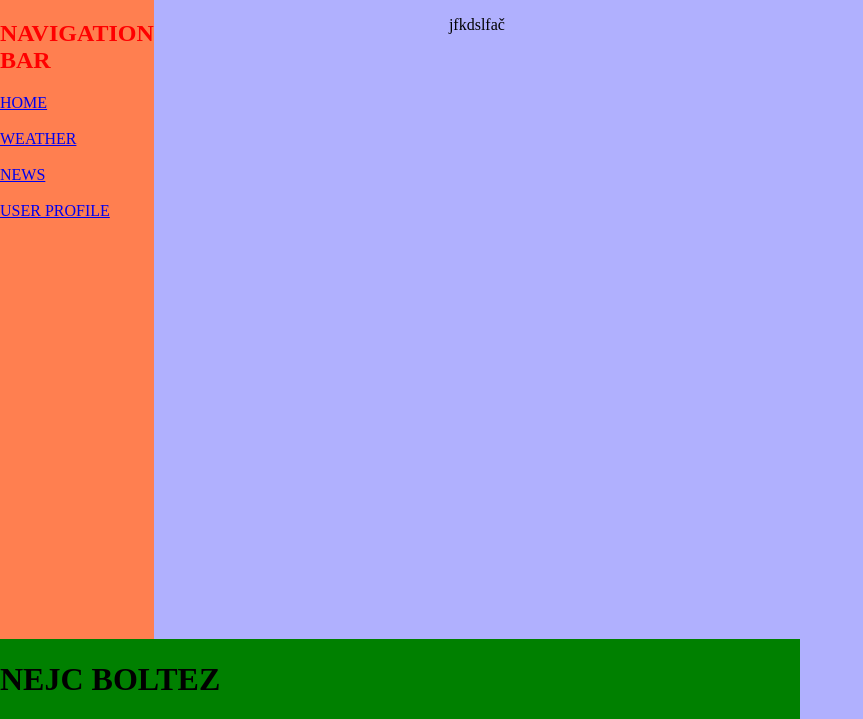
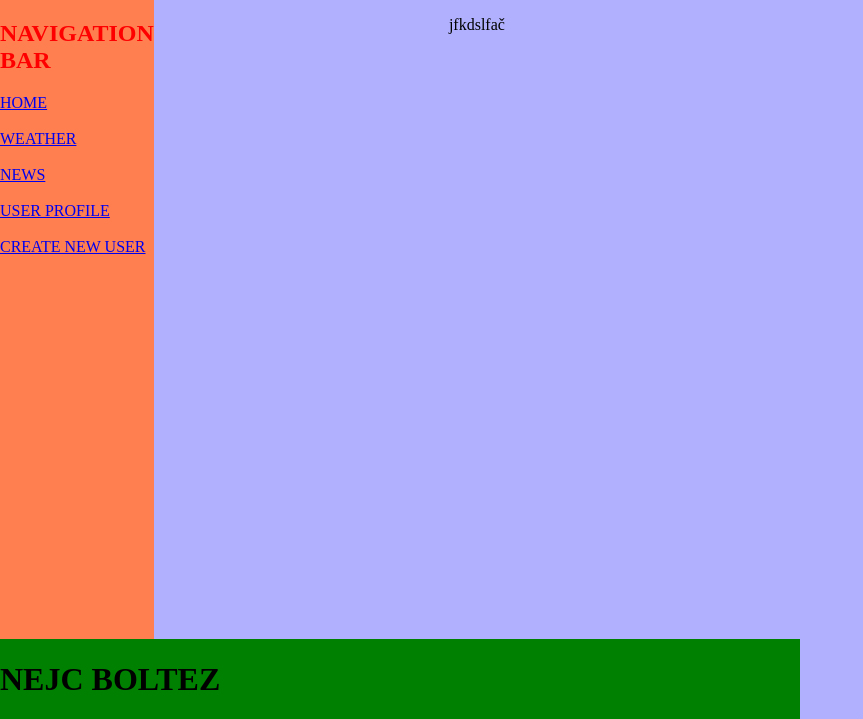
Before and after one commit to NejcBoltez/smart-mirror-server, a Django app: page / in a window 1280 px wide. Shown: the part 81-800 px from the top of the page, without its empty margins (0-863 px from the left). Run offline with Django 3.2, Linux system fonts and the light colour scheme.

Commit message:
Tab for craeting new user

```diff
--- a/django_app/urls.py
+++ b/django_app/urls.py
@@ -10,5 +10,6 @@ urlpatterns = [
     path('weather', views.WeatherPage, name="weather"),
     path('user_profile', views.UserPage, name="user_prop"),
     path('picture', views.showCamera, name="UserPicture"),
+    path('newUser/', views.NewUserPage, name="NewUserPage"),
     path('process_image/', views.process_image, name='process_image'),
 ]
--- a/django_app/views.py
+++ b/django_app/views.py
@@ -100,18 +100,32 @@ def NewUserPage(request):
 	if request.method == 'POST':
 
 		form=UserForm(request.POST)
-		User.objects.create(
+		'''User.objects.create(
 			name = request.POST.get('name'),
 			#user_id = uuid.any(),
 			#request.POST.get('user_id'),
 			weather_api = request.POST.get('weather_api'),
 			news_api = request.POST.get('news_api')
-		)
+		)'''
+		BASE_DIR= os.path.dirname(os.path.abspath(__file__))
+		file_to_open=os.path.join(BASE_DIR, "../Users"+os.path.sep+"users.json")
+		userData = ""
+		with open(file_to_open,"r") as f_w:
+			userData = json.load(f_w)
+			#print(userData)
+		userData['user']=request.POST.get('userName')
+		userData['encryptedPassword'] = str(base64.b64encode(request.POST.get('userPassword').encode('ascii'))),
+		userData['apiKeys']['weather_api_key'] = request.POST.get('weather_api'),
+		userData['apiKeys']['news_api_key'] = request.POST.get('news_api')
+		print(userData)
+
+		with open(file_to_open,"w") as f_w:
+			json.dump(userData,f_w)
 	else:
 		form=UserForm()
 
 	context = {'form': form}
-	return render(request,'smartmirror_django/user_prop.html', context)
+	return render(request,'smartmirror_django/create_new_user.html', context)
 
 @gzip_page
 def UserPicture(request):
--- a/templates/main_header.html
+++ b/templates/main_header.html
@@ -70,6 +70,8 @@
             <br></br>
             <a href="/user_profile">USER PROFILE</a>
             <br></br>
+            <a href="/newUser">CREATE NEW USER</a>
+            <br></br>
         </div>
         <div class="value-container">
             {% block content%} {% endblock %}
```
